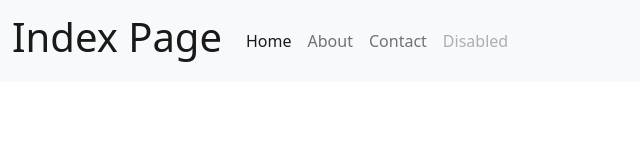
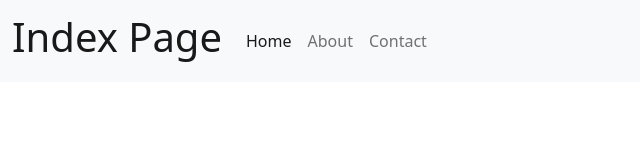
Before and after one commit to nickmwangemi/basic-informational-site, a website: page index.html in a window 1280 px wide. Shown: the full height of the page, 0-640 px from the left. Drawn offline with nearby package versions, Linux system fonts and the light colour scheme.

Commit message:
Remove unused link

```diff
--- a/index.html
+++ b/index.html
@@ -35,13 +35,6 @@
 						<a class="nav-link active" aria-current="page" href="/">Home</a>
 						<a class="nav-link" href="about">About</a>
 						<a class="nav-link" href="contact">Contact</a>
-						<a
-							class="nav-link disabled"
-							href="#"
-							tabindex="-1"
-							aria-disabled="true"
-							>Disabled</a
-						>
 					</div>
 				</div>
 			</div>
```
